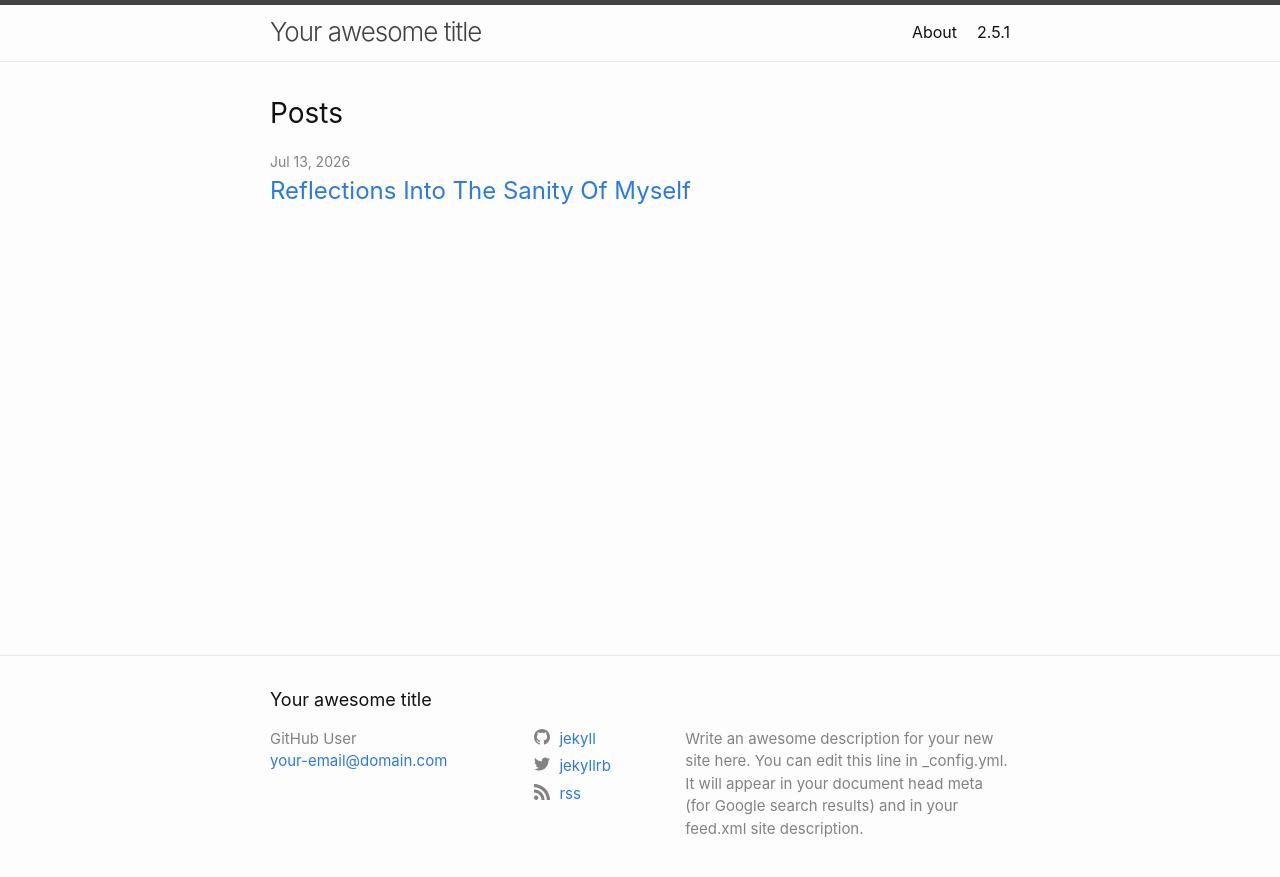
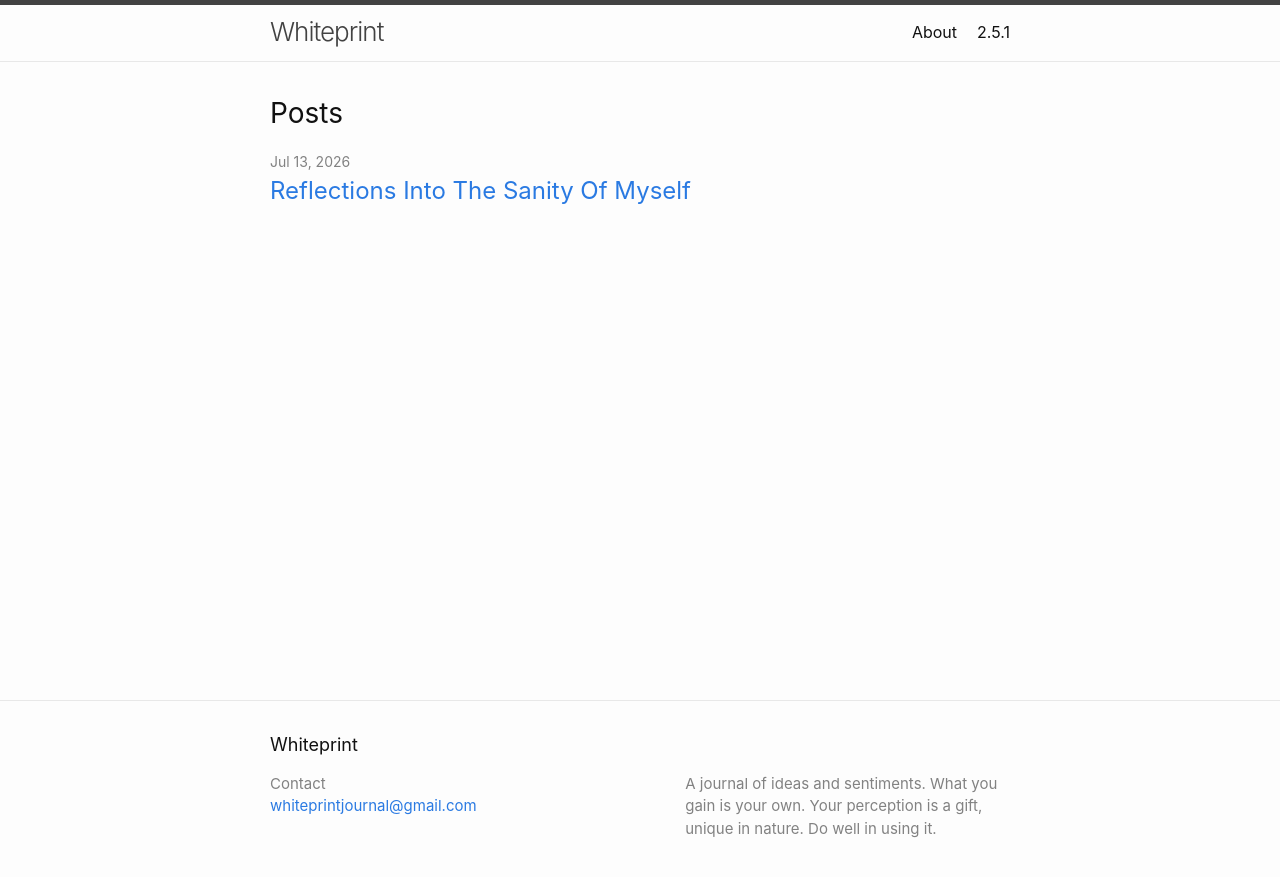
Before and after one commit to whiteprintpost/whiteprint, a Jekyll site: the page built from index.md, in a window 1280 px wide. Shown: the top 877 px of the page. Built offline with Jekyll 4.4.1, drawn with Linux system fonts in a browser that asks for light colours.

Commit message:
Update _config.yml

```diff
--- a/_config.yml
+++ b/_config.yml
@@ -1,15 +1,13 @@
-title: Your awesome title
-author: GitHub User
-email: your-email@domain.com
+title: Whiteprint
+author: Contact
+email: whiteprintjournal@gmail.com
 description: > # this means to ignore newlines until "twitter_username:"
-  Write an awesome description for your new site here. You can edit this
-  line in _config.yml. It will appear in your document head meta (for
-  Google search results) and in your feed.xml site description.
+  A journal of ideas and sentiments. What you gain is your own. Your perception is a gift, unique in nature. Do well in using it.
 
 # social links
-twitter_username: jekyllrb
-github_username:  jekyll
-rss: rss
+# twitter_username: jekyllrb
+# github_username:  jekyll
+# rss: rss
 # dribbble_username: jekyll
 # facebook_username: jekyll
 # flickr_username: jekyll
```
